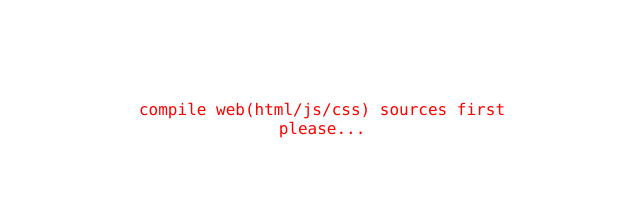
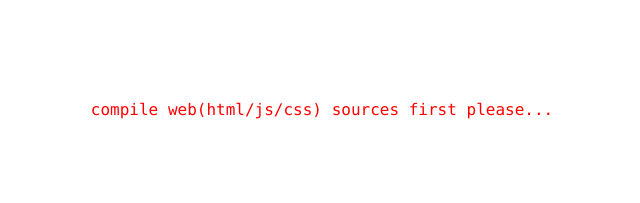
Before and after one commit to zzucjl/falcon-ng, a plain HTML site: page pub/index.html in a window 1280 px wide. Shown: the whole page, without its empty margins (318-958 px from the left). Drawn offline with Linux system fonts and the light colour scheme.

Commit message:
code refactor

```diff
--- a/pub/index.html
+++ b/pub/index.html
@@ -7,7 +7,7 @@
     <meta name="viewport" content="width=device-width, initial-scale=1">
 </head>
 <body>
-    <div style="color: red; text-align: center; font-family: Consolas; margin: 100px auto; width:400px; height:100px">
+    <div style="color: red; text-align: center; font-family: Consolas; margin: 100px auto; width:600px; height:100px">
         compile web(html/js/css) sources first please...
     </div>
 </body>
```
